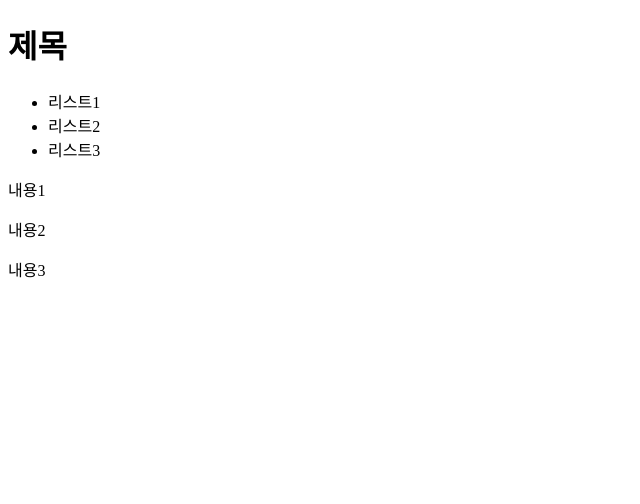
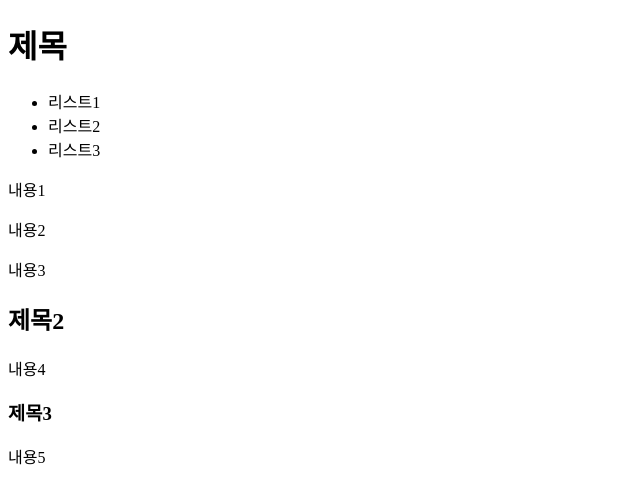
Before and after one commit to power900420/3jo_test_2, a plain HTML site: page index.html in a window 1280 px wide. Shown: the whole page, without its empty margins (0-640 px from the left). Drawn offline with Linux system fonts and the light colour scheme.

Commit message:
[고민석 / 04/28] 제목 및 내용 추가

```diff
--- a/index.html
+++ b/index.html
@@ -14,5 +14,9 @@
 	<p>내용1</p>
 	<p>내용2</p>
 	<p>내용3</p>
+	<h2>제목2</h2>
+	<p>내용4</p>
+	<h3>제목3</h3>
+	<p>내용5</p>
 </body>
 </html>
```
